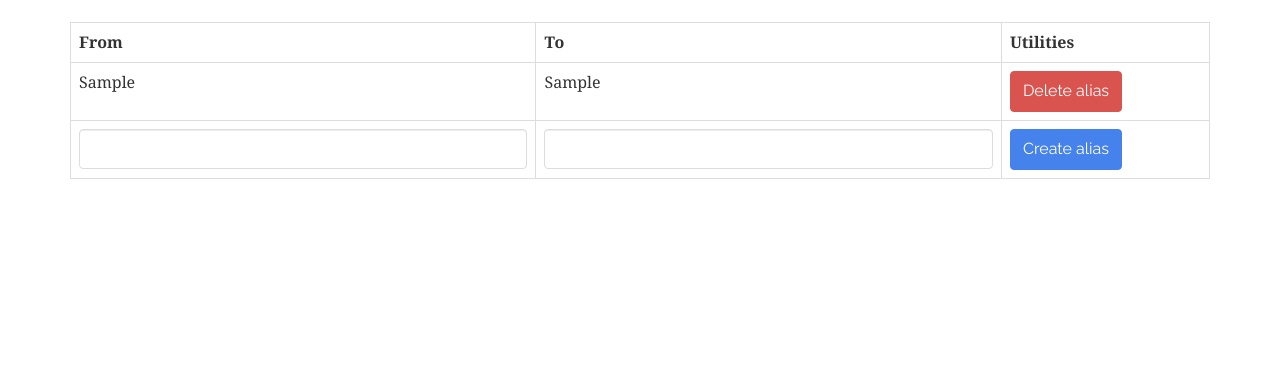
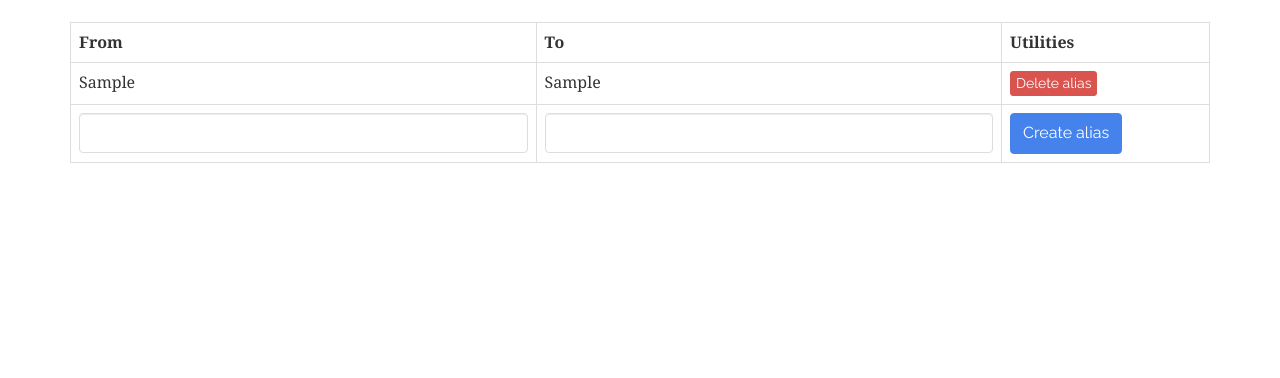
Before and after one commit to tjcsl/mhacksiv, a Flask app: page /account/alias/ in a window 1280 px wide. Shown: the part 67-445 px from the top of the page. Run offline with Flask 2, Linux system fonts and the light colour scheme; the visitor is signed in with stand-in values (Sample User, id 1); tables that the repository leaves empty hold one stand-in row (values such as "Sample post").

Commit message:
prevent double-from, smaller delete button

```diff
--- a/project/templates/alias.html
+++ b/project/templates/alias.html
@@ -10,7 +10,7 @@
     <tr>
         <td>{{ i[0] }}</td>
         <td>{{ i[1] }}</td>
-        <td><a class="btn btn-danger" href="/account/alias/del/{{ i[2] }}">Delete alias</a></td>
+        <td><a class="btn btn-danger btn-xs" href="/account/alias/del/{{ i[2] }}">Delete alias</a></td>
     </tr>
     {% endfor %}
     <tr>
--- a/project/views/account.py
+++ b/project/views/account.py
@@ -65,6 +65,9 @@ def addalias():
         if len(request.form["from"]) > 64 or len(request.form["to"]) > 64:
             flash("Alias field too long - max length is 64 characters.", "danger")
             return redirect("/account/alias/")
+        if Alias.query.filter(Alias._from == request.form["from"]).first() != None:
+            flash("Alias 'from' field already used.", "danger")
+            return redirect("/account/alias/")
         nalias = Alias(uid=session["user_id"], _from=request.form["from"], to=request.form["to"])
         db_session.add(nalias)
         db_session.commit()
```
